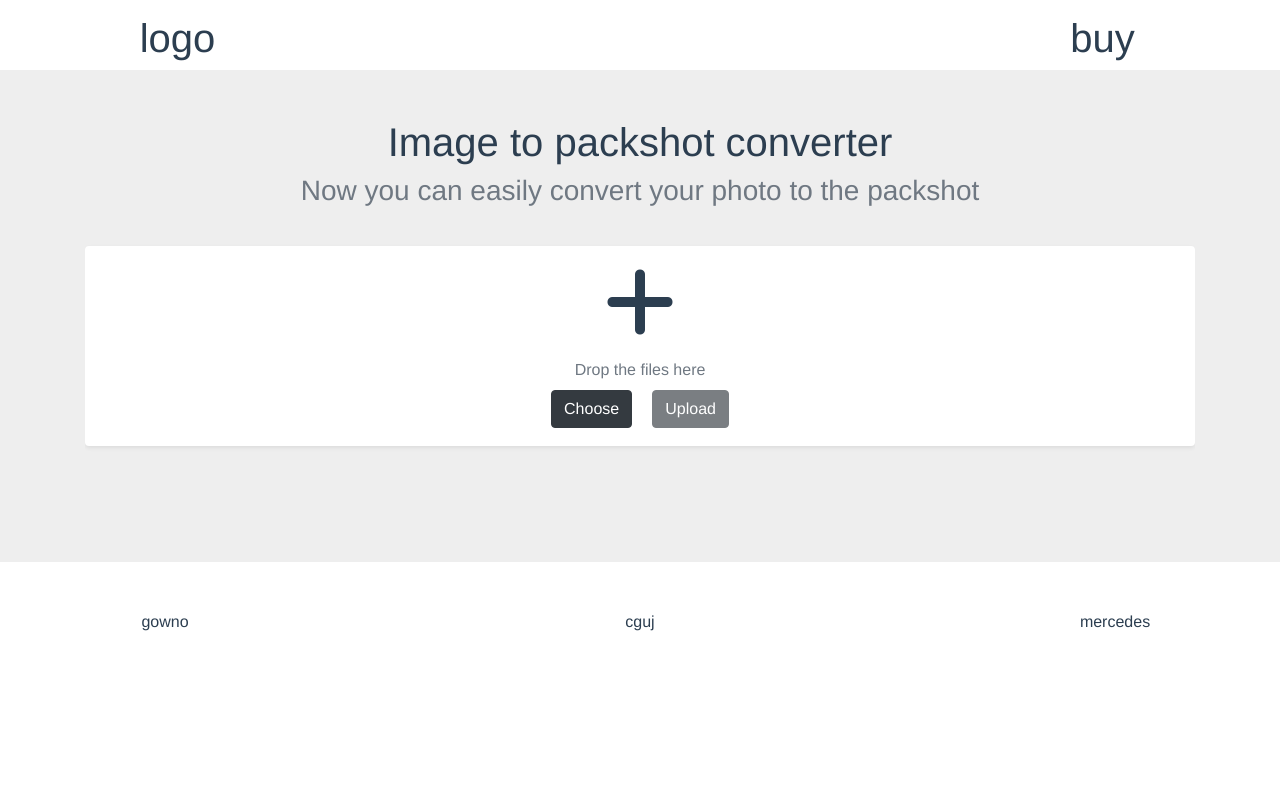
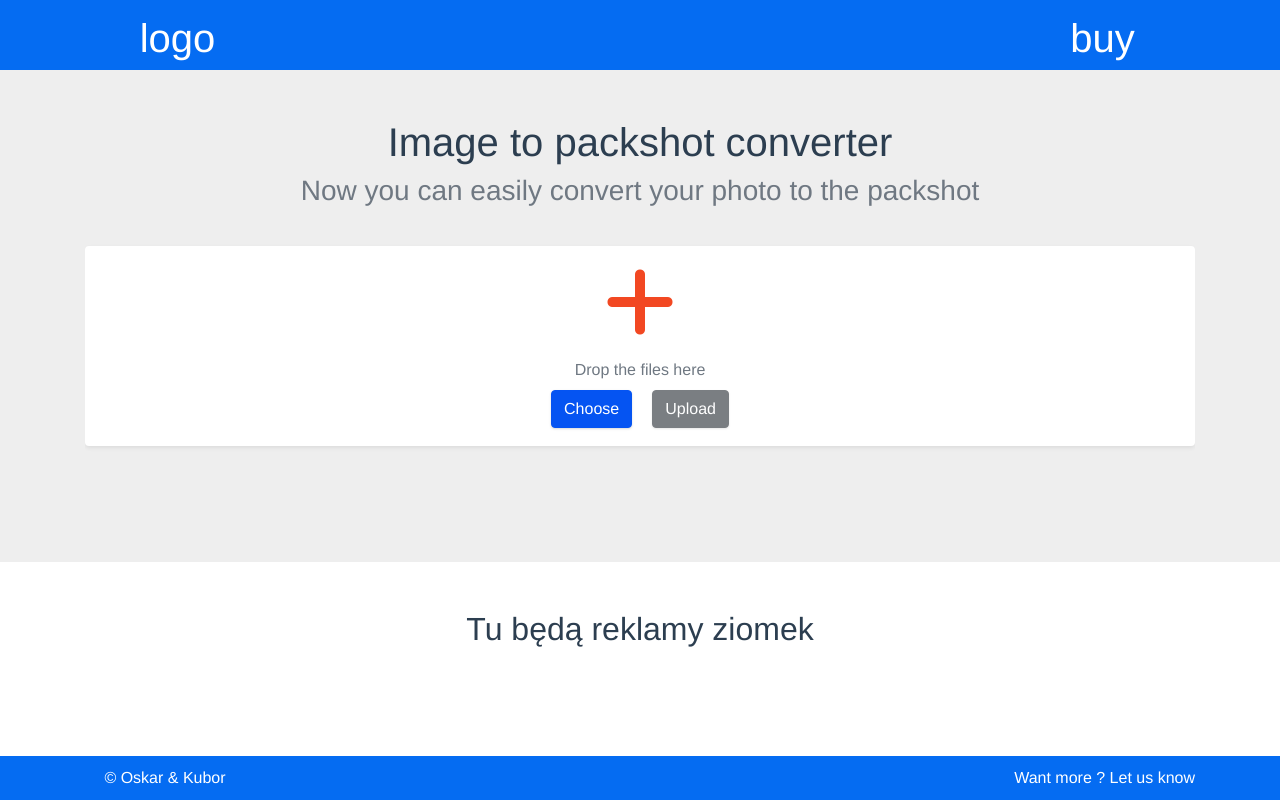
Before and after one commit to Kubor666/front-To-Cropp, a Vue app: page / in a window 1280 px wide. Built offline with nearby package versions, Linux system fonts and the light colour scheme.

Commit message:
Added and ended footer. Ended ads component. Added some color but it need improvements

```diff
--- a/src/App.vue
+++ b/src/App.vue
@@ -7,6 +7,8 @@
 
     <ads/>
 
+    <NavFooter/>
+
   </div>
 </template>
 
@@ -14,13 +16,15 @@
 import mainContainer from './components/mainContainer.vue'
 import NavBar from './components/navbar.vue'
 import ads from './components/ads.vue'
+import NavFooter from './components/footer.vue'
 
 export default {
   name: 'App',
   components: {
     mainContainer,
     NavBar,
-    ads
+    ads,
+    NavFooter
   }
 }
 </script>
--- a/src/components/ads.vue
+++ b/src/components/ads.vue
@@ -2,13 +2,11 @@
     <div id="ad_container" class="container py-5">
         <div class="row">
             <div class="col-2 left">
-                gowno
             </div>
             <div class="col-8 mid">
-                cguj
+                <h2>Tu będą reklamy ziomek</h2>
             </div>
             <div class="col-2 right">
-                mercedes
             </div>
 
         </div>
@@ -24,7 +22,7 @@ export default {
 
 <style lang='scss'>
     #ad_containter{
-        background-color: #fff;
+        background: #000 !important;
     }
 
 </style>
--- /dev/null
+++ b/src/components/footer.vue
@@ -0,0 +1,44 @@
+<template>
+	<div id="footer">
+		<nav class="container g-primary">
+			<div class="row foot-color">
+			<div class="col-4 col-md-2">
+				© Oskar & Kubor
+			</div>
+			<div class="col-2 col-md-7">
+			</div>
+			<div class="col-6 right col-md-3">
+				Want more ? Let us know
+			</div>
+			</div>
+		</nav>
+	</div>
+</template>
+
+<script>
+export default {
+    name: 'NavFooter'
+
+}
+</script>
+
+<style lang="scss">
+
+	#footer{
+		color: #fff;
+		position: absolute;
+		bottom: 0px;
+		width: 100%;
+		background: #056CF2;
+	}
+
+	.foot-color{
+		margin-bottom: 10px;
+		margin-top: 10px;
+	}
+
+	.right{
+		text-align: right;
+	}
+
+</style>
--- a/src/components/mainContainer.vue
+++ b/src/components/mainContainer.vue
@@ -96,16 +96,23 @@ export default {
 
 <style lang="scss">
 
+.btn {
+  box-shadow: 0 1px 3px 0 rgba(0, 0, 0, 0.1), 0 1px 2px 0 rgba(0, 0, 0, 0.06);
+}
+
 #king-container{
   background-color: #eee;
 }
 
 .choose{
   margin-right: 20px;
+  background-color: #0554F2;
+  border-color: #0554F2;
 }
 
 .fas{
   cursor: pointer;
+  color: #F24822;
 }
 
 .file-section{
@@ -113,6 +120,11 @@ export default {
   overflow: auto;
   padding-top: 30px;
   padding-bottom: 20px;
+}
+
+.upload{
+  background-color: #0554F2;
+  border-color: #0554F2;
 }
 
 
--- a/src/components/navbar.vue
+++ b/src/components/navbar.vue
@@ -25,8 +25,10 @@ export default {
 
 <style lang="scss">
 .navbar{
+  color: #fff;
   height: 70px;
   font-size: 2.5rem;
+
 }
 
 .nav-middle{
@@ -46,6 +48,6 @@ export default {
   margin: auto;
 }
 .bg-primary{
-  background-color: #fff !important;
+  background-color: #056CF2 !important;
 }
 </style>
```
